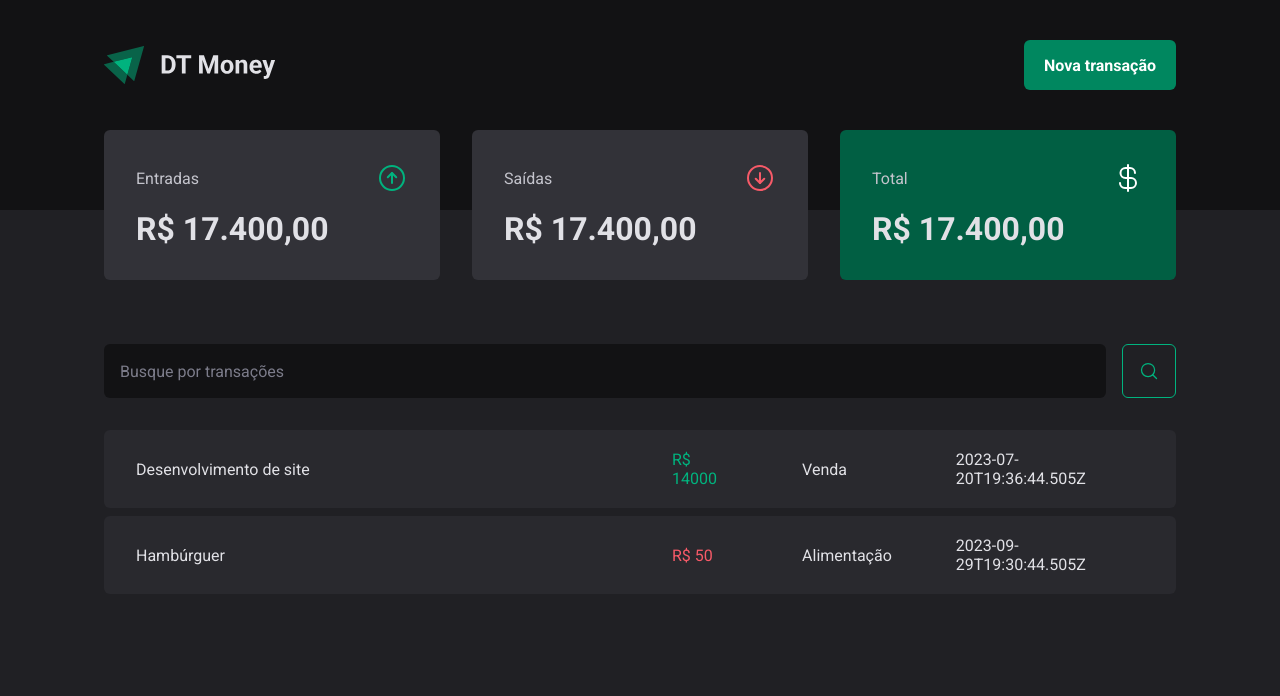
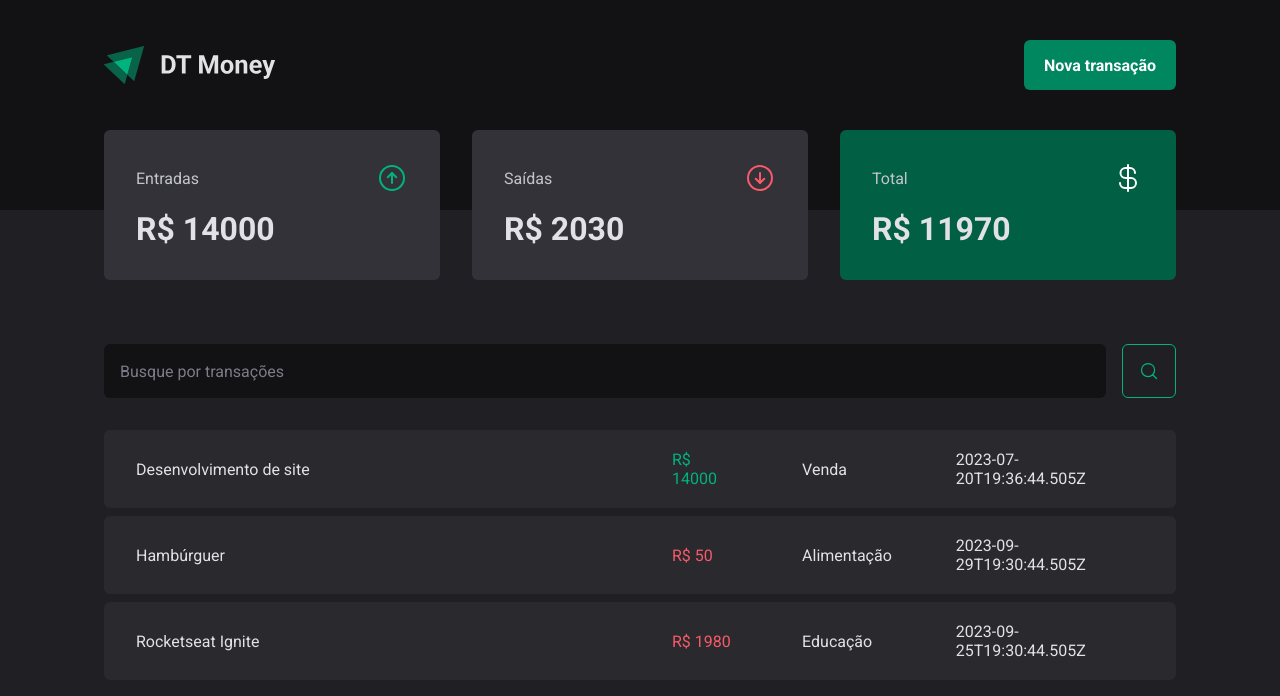
Before and after one commit to felipe-gomes-vicente/03-dt-money, a React (Vite) app: page / in a window 1280 px wide. Shown: the top 696 px of the page. Built offline with nearby package versions, Linux system fonts and the light colour scheme; data requests are answered from the project's data file.

Commit message:
API connection - Calculating transaction summary

```diff
--- a/server.json
+++ b/server.json
@@ -15,6 +15,14 @@
       "category": "Alimentação",
       "price": 50,
       "createdAt": "2023-09-29T19:30:44.505Z"
+    },
+    {
+      "id": 2,
+      "description": "Rocketseat Ignite",
+      "type": "outcome",
+      "category": "Educação",
+      "price": 1980,
+      "createdAt": "2023-09-25T19:30:44.505Z"
     }
   ]
 }
--- a/src/components/Summary/index.tsx
+++ b/src/components/Summary/index.tsx
@@ -8,6 +8,23 @@ import { SummaryCard, SummaryContainer } from "./styles";
 export function Summary() {
   const { transactions } = useContext(TransactionsContext);
 
+  const summary = transactions.reduce(
+    (acc, transaction) => {
+      if(transaction.type === 'income') {
+        acc.income += transaction.price;
+        acc.total += transaction.price;
+      } else {
+        acc.outcome += transaction.price;
+        acc.total -= transaction.price;
+      }
+
+      return acc;
+    }, {
+      income: 0,
+      outcome: 0,
+      total: 0
+    })
+
   return (
     <SummaryContainer>
       <SummaryCard>
@@ -16,7 +33,7 @@ export function Summary() {
           <ArrowCircleUp size={32} color="#00B37E" />
         </header>
 
-        <strong>R$ 17.400,00</strong>
+        <strong>R$ {summary.income}</strong>
       </SummaryCard>
 
       <SummaryCard>
@@ -25,7 +42,7 @@ export function Summary() {
           <ArrowCircleDown size={32} color="#F75A68" />
         </header>
 
-        <strong>R$ 17.400,00</strong>
+        <strong>R$ {summary.outcome}</strong>
       </SummaryCard>
 
       <SummaryCard variant="green">
@@ -34,7 +51,7 @@ export function Summary() {
           <CurrencyDollar size={32} color="#FFF" />
         </header>
 
-        <strong>R$ 17.400,00</strong>
+        <strong>R$ {summary.total}</strong>
       </SummaryCard>
     </SummaryContainer>
   );
```
